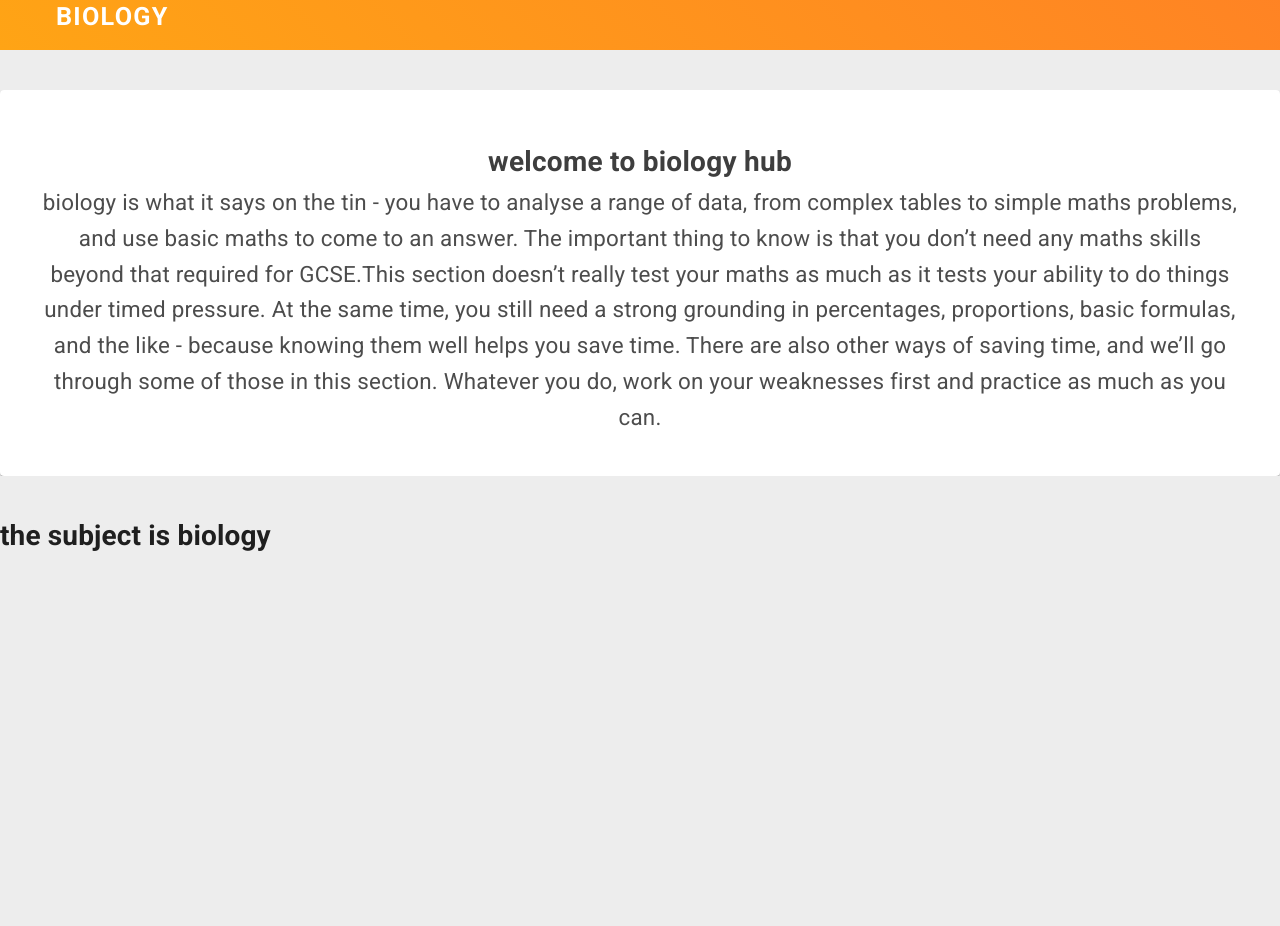
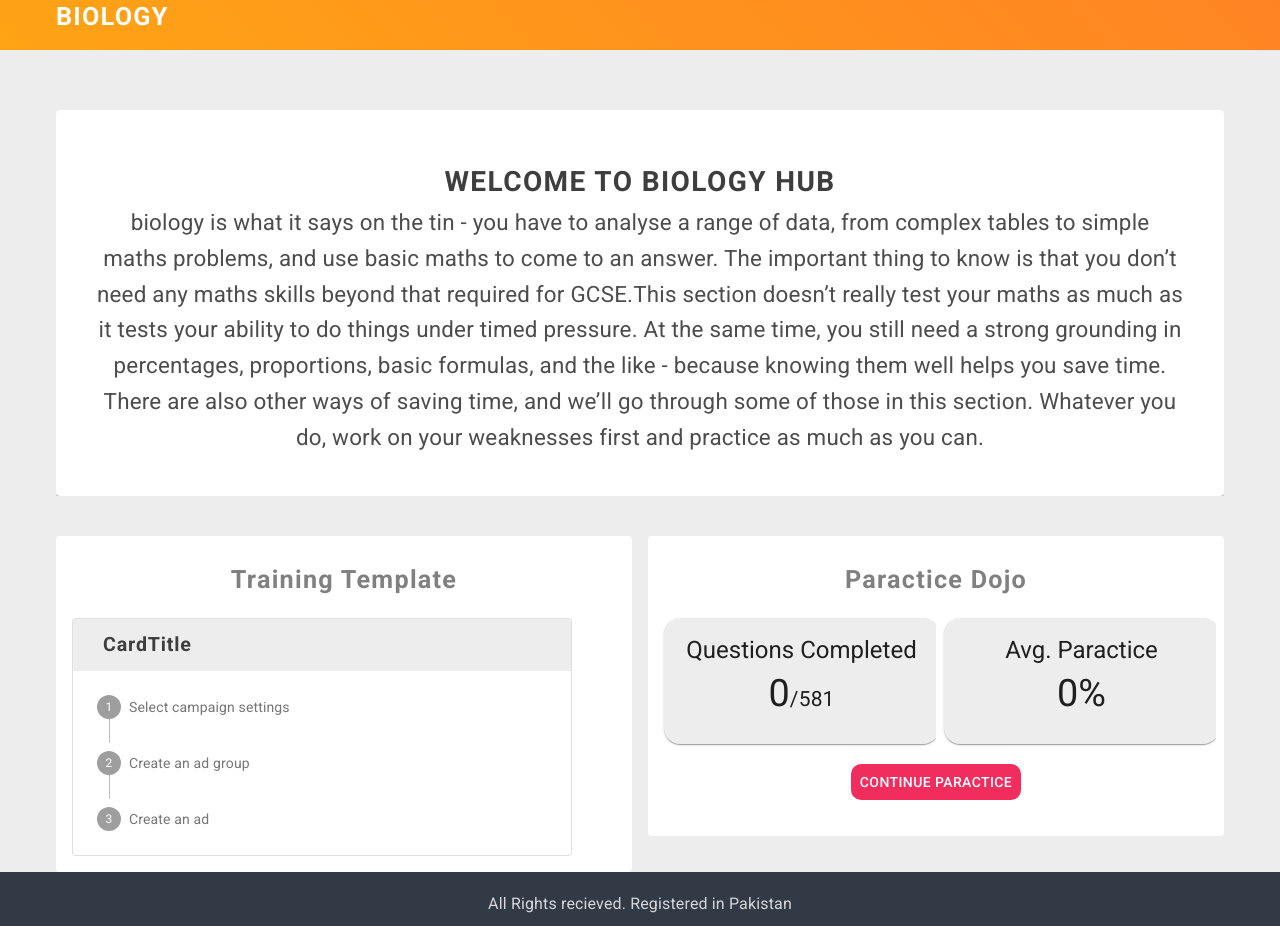
Before and after one commit to aliraza944/ECAT-Prep, a React (Create React App) app in the folder client/: page /demo/biology in a window 1280 px wide. Shown: the part 160-1086 px from the top of the page. Before the commit the page ends 800 px from the top, so only its background shows below. Built offline with nearby package versions, Linux system fonts and the light colour scheme.

Commit message:
components created for subjectdashboard

```diff
--- a/client/src/App.js
+++ b/client/src/App.js
@@ -3,7 +3,7 @@ import Home from "./Pages/Home";
 import CssBaseline from "@material-ui/core/CssBaseline";
 import theme from "./Hooks/MUITheme";
 import { ThemeProvider } from "@material-ui/core";
-import DemoPage from "./Pages/Demo";
+import ProgressPage from "./Pages/ProgressPage";
 import { BrowserRouter as Router, Route, Switch } from "react-router-dom";
 import SubjectDashBoard from "./Pages/SubjectDashboard";
 function App() {
@@ -18,7 +18,7 @@ function App() {
               <Home />
             </Route>
             <Route exact path="/demo">
-              <DemoPage />
+              <ProgressPage />
             </Route>
             <Route exact path="/demo/:subject">
               <SubjectDashBoard />
--- /dev/null
+++ b/client/src/Components/ParacticeDojoCards/Styles.js
@@ -0,0 +1,22 @@
+import { makeStyles } from "@material-ui/core/styles";
+
+const useStyles = makeStyles((theme) => ({
+  root: {
+    maxWidth: "325px",
+    minWidth: 275,
+    backgroundColor: "#ededed",
+    borderRadius: "16px",
+    padding: "0",
+  },
+
+  title: {
+    fontSize: 14,
+  },
+  content: {
+    fontSize: "1.5em",
+  },
+  bold: {
+    fontSize: "1.8em",
+  },
+}));
+export default useStyles;
--- /dev/null
+++ b/client/src/Components/ParacticeDojoCards/index.js
@@ -0,0 +1,34 @@
+import React from "react";
+import Card from "@material-ui/core/Card";
+import CardContent from "@material-ui/core/CardContent";
+import Typography from "@material-ui/core/Typography";
+import useStyles from "./Styles";
+export default function ParacticeDojoCards(props) {
+  const classes = useStyles();
+  const { avg } = props;
+  return (
+    <Card className={classes.root}>
+      <CardContent>
+        {avg ? (
+          <div>
+            <Typography variant="h5" component="h2">
+              Avg. Paractice
+            </Typography>
+            <p className={classes.content}>
+              <span className={classes.bold}>0%</span>
+            </p>
+          </div>
+        ) : (
+          <div>
+            <Typography variant="h5" component="h2">
+              Questions Completed
+            </Typography>
+            <p className={classes.content}>
+              <span className={classes.bold}>0</span>/581
+            </p>
+          </div>
+        )}
+      </CardContent>
+    </Card>
+  );
+}
--- a/client/src/Components/SectionIntro/index.js
+++ b/client/src/Components/SectionIntro/index.js
@@ -12,9 +12,9 @@ const useStyles = makeStyles((theme) => ({
   demoHeading: {
     color: " #3e3e3e",
     fontSize: "1.6em",
-    textTransform: "inherit",
+    textTransform: "uppercase",
     fontWeight: "700",
-
+    letterSpacing: "0.05em",
     paddingTop: "10px",
     lineHeight: "1.6em",
 
--- /dev/null
+++ b/client/src/Components/TrainingTemplateCard/index.js
@@ -0,0 +1,54 @@
+import React from "react";
+import { makeStyles } from "@material-ui/core/styles";
+import Stepper from "@material-ui/core/Stepper";
+import Step from "@material-ui/core/Step";
+import StepLabel from "@material-ui/core/StepLabel";
+import Card from "@material-ui/core/Card";
+import CardContent from "@material-ui/core/CardContent";
+const useStyles = makeStyles((theme) => ({
+  root: {
+    width: "100%",
+    maxWidth: "500px",
+  },
+  MuiCardContent: {
+    root: {
+      padding: "0",
+    },
+  },
+  cardTitle: {
+    width: "100%",
+    backgroundColor: "#ededed",
+    color: "#3e3e3e",
+    padding: "12px 0 12px 30px",
+    fontSize: "1.2em",
+    letterSpacing: "0.05em",
+  },
+}));
+
+function getSteps() {
+  return ["Select campaign settings", "Create an ad group", "Create an ad"];
+}
+
+export default function TrainingTemplateCard() {
+  const classes = useStyles();
+  const steps = getSteps();
+  return (
+    <Card variant="outlined" className={classes.root}>
+      <CardContent style={{ padding: "0" }}>
+        <div className={classes.cardTitle}>
+          <h3>CardTitle</h3>
+        </div>
+
+        <Stepper activeStep={-1} orientation="vertical">
+          {steps.map((label) => {
+            return (
+              <Step key={label}>
+                <StepLabel>{label}</StepLabel>
+              </Step>
+            );
+          })}
+        </Stepper>
+      </CardContent>
+    </Card>
+  );
+}
--- a/client/src/Pages/Demo/DemoStats/index.js
+++ b/client/src/Pages/ProgressPage/ProgressStats/index.js
@@ -26,7 +26,7 @@ const useStyles = makeStyles((theme) => ({
   },
 }));
 
-export default function CenteredGrid() {
+export default function ProgressStats() {
   const classes = useStyles();
 
   return (
--- a/client/src/Pages/Demo/index.js
+++ b/client/src/Pages/ProgressPage/index.js
@@ -3,9 +3,9 @@ import Navigation from "../../Components/Navigation";
 import useStyles from "./Style";
 import Footer from "../../Components/Footer";
 import SectionIntro from "../../Components/SectionIntro";
-import DemoStats from "./DemoStats";
+import ProgressStats from "./ProgressStats";
 import DemoAlert from "../../Components/demoAlert";
-const DemoPage = () => {
+const ProgressPage = () => {
   const classes = useStyles();
   return (
     <div className={classes.root}>
@@ -23,11 +23,11 @@ const DemoPage = () => {
             that you've allowed us to be a part of your journey. Good luck! Here
             is the link to our help center"
         />
-        <DemoStats></DemoStats>
+        <ProgressStats></ProgressStats>
       </div>
       <Footer />
     </div>
   );
 };
 
-export default DemoPage;
+export default ProgressPage;
--- /dev/null
+++ b/client/src/Pages/SubjectDashboard/Styles.js
@@ -0,0 +1,47 @@
+import { makeStyles } from "@material-ui/core/styles";
+const useStyles = makeStyles((theme) => ({
+  "@global": {
+    body: {
+      backgroundColor: "#ededed",
+    },
+  },
+  subjectDashBoardContent: {
+    overflow: "hidden",
+    padding: "0 0 0 0em",
+    [theme.breakpoints.up("sm")]: {
+      padding: "0 4em 0 4em",
+    },
+  },
+  dashBoardGrid: {
+    flexGrow: 1,
+    width: "100%",
+  },
+  paper: {
+    padding: theme.spacing(2),
+    textAlign: "center",
+    color: theme.palette.text.secondary,
+    flexGrow: 1,
+  },
+  title: {
+    color: "gray",
+    fontSize: "1.8em",
+    margin: "10px 0 20px 0px",
+    letterSpacing: "0.05em",
+  },
+  dojoBtn: {
+    margin: "20px 0 20px 0",
+    backgroundColor: "#f12d5e",
+    color: "white",
+    cursor: "pointer",
+    width: "170px",
+    textTransform: "uppercase",
+    fontSize: "1em",
+    border: "none",
+    borderRadius: "10px",
+    "&:hover": {
+      backgroundColor: "white",
+      color: theme.palette.secondary.main,
+    },
+  },
+}));
+export default useStyles;
--- a/client/src/Pages/SubjectDashboard/index.js
+++ b/client/src/Pages/SubjectDashboard/index.js
@@ -3,20 +3,17 @@ import Navigation from "../../Components/Navigation";
 import DemoAlert from "../../Components/demoAlert";
 import { useParams, useHistory } from "react-router";
 import SubjectDashBoardHeader from "../../Components/SubjectDashBoardHeader";
-import { makeStyles } from "@material-ui/core/styles";
 import SectionIntro from "../../Components/SectionIntro";
 import { subjectDescription } from "./subjectDescription";
+import useStyles from "./Styles";
+import { Grid, Paper } from "@material-ui/core";
+import ParacticeDojoCards from "../../Components/ParacticeDojoCards";
+import TrainingTemplateCard from "../../Components/TrainingTemplateCard";
+import Footer from "../../Components/Footer";
+import Button from "@material-ui/core/Button";
+
 const mySubjects = ["physics", "chemistry", "math", "biology"];
-const useStyles = makeStyles((theme) => ({
-  "@global": {
-    body: {
-      backgroundColor: "#ededed",
-    },
-  },
-  subjectDashBoardContent: {
-    padding: "0 0 0 0em",
-  },
-}));
+
 const SubjectDashBoard = () => {
   const classes = useStyles();
   const { subject } = useParams();
@@ -28,14 +25,44 @@ const SubjectDashBoard = () => {
     <div>
       <Navigation demo />
       <DemoAlert />
+      <SubjectDashBoardHeader subject={subject} />
       <div className={classes.subjectDashBoardContent}>
-        <SubjectDashBoardHeader subject={subject} />
         <SectionIntro
           title={`welcome to ${subject} hub`}
           intro={subjectDescription[`${subject}`]}
         />
-        <h1>the subject is {subject}</h1>
+        <Grid container spacing={2} justify="center">
+          <Grid item sm={6} xs={12}>
+            <Paper
+              className={classes.paper}
+              style={{ textAlign: "left" }}
+              elevation={0}
+            >
+              <h2 className={classes.title} style={{ textAlign: "center" }}>
+                Training Template
+              </h2>
+              <TrainingTemplateCard />
+            </Paper>{" "}
+          </Grid>
+          <Grid item sm={6} xs={12}>
+            <Paper className={classes.paper} elevation={0}>
+              {" "}
+              <h2 className={classes.title}>Paractice Dojo</h2>
+              <Grid container item spacing={2} justify="center">
+                {" "}
+                <Grid item xs={12} lg={6}>
+                  <ParacticeDojoCards />
+                </Grid>
+                <Grid item xs={12} lg={6}>
+                  <ParacticeDojoCards avg />
+                </Grid>
+              </Grid>
+              <Button className={classes.dojoBtn}>Continue Paractice</Button>
+            </Paper>
+          </Grid>
+        </Grid>
       </div>
+      <Footer />
     </div>
   );
 };
```
Also changed, not shown: client/src/Pages/ProgressPage/MyStats/index.js (renamed from client/src/Pages/Demo/MyStats/index.js), client/src/Pages/ProgressPage/Style.js (renamed from client/src/Pages/Demo/Style.js), client/src/Pages/SubjectDashboard/ParacticeDojo.js (added).
